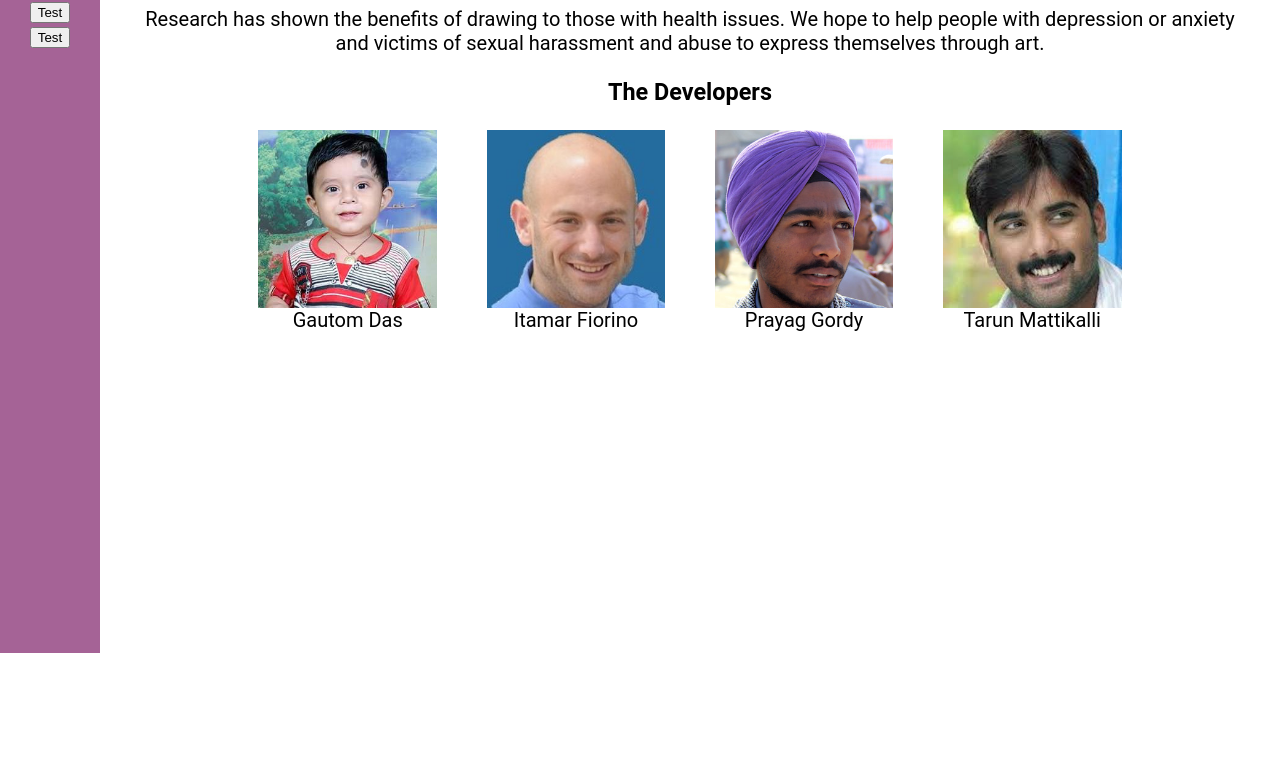
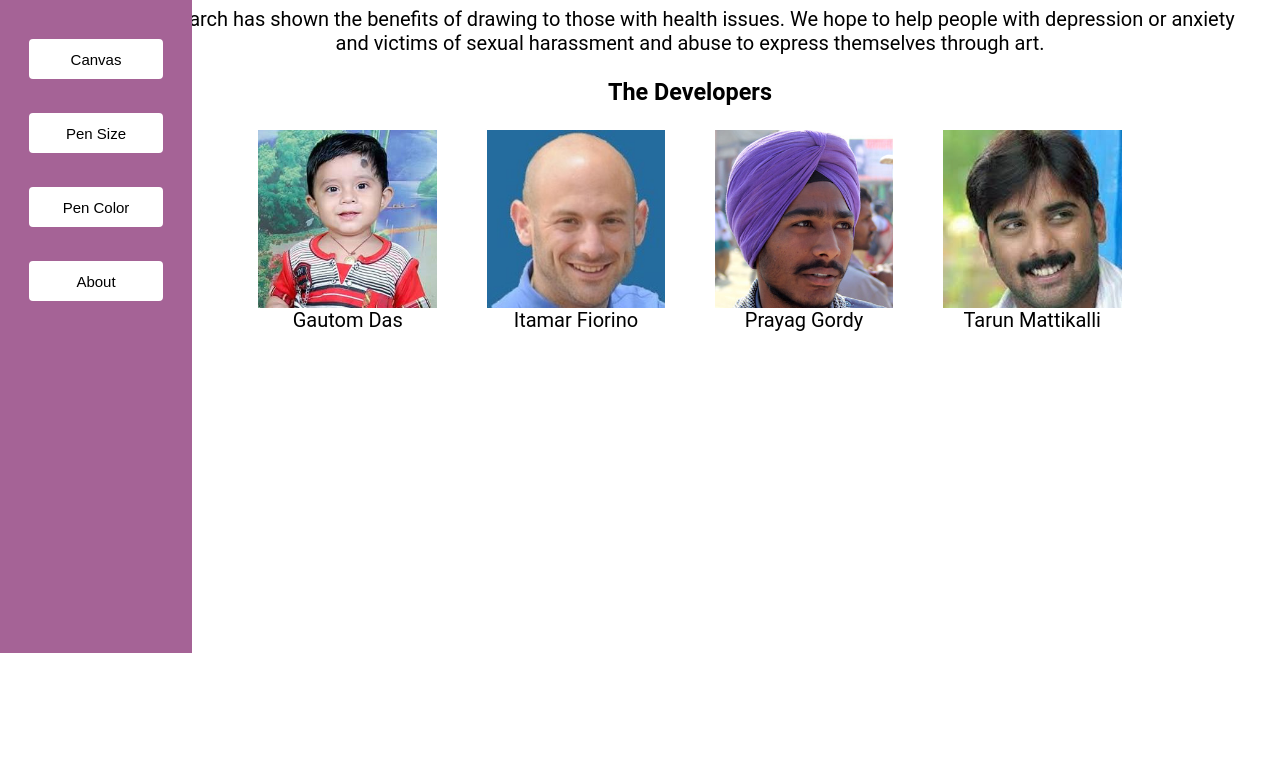
Before and after one commit to itamarfiorino/Lighthouse, a website: page public/about.html in a window 1280 px wide. Shown: the part 147-920 px from the top of the page. Drawn offline with nearby package versions, Linux system fonts and the light colour scheme.

Commit message:
button formatting

```diff
--- a/public/about.html
+++ b/public/about.html
@@ -8,11 +8,11 @@
 </head>
 <body>
   <ul style>
-    <li id="Home"><a class="active"><center><input type="image" onclick="location.href='/';" src="images\001-navigational.svg" alt="Lighthouse" height = "65"></center></a></li>
-    <input type="button" width="100%" value="Test"><br>
-    <input type="button" width="100%" value="Test"><br>
-    <input type="button" width="100%" value="Test"><br>
-    <input type="button" width="100%" value="Test"><br>
+    <li id="Home"><a class="active"><center><input type="image" onclick="location.href='/';" src="images\001-navigational.svg" alt="Lighthouse" height = "100"></center></a></li>
+    <br><br><br><input type="button" width="100%" value="Canvas"><br><br>
+    <input style="button"type="button" width="100%" value="Pen Size"><br><br>
+    <input style="button"type="button" width="100%" value="Pen Color"><br><br>
+    <input style="button"type="button" width="100%" value="About"><br><br>
   </ul>
   <div style="margin-left:0px;padding:1px 16px;height:1000px;">
     <div style="margin-left:100px;padding:1px 16px;height:1000px;">
--- a/public/style.css
+++ b/public/style.css
@@ -14,11 +14,11 @@ ul {
     list-style-type: none;
     margin: 0;
     padding: 0;
-    width: 100px;
+    width: 15%;
     background-color: #A56396;
     position: fixed;
     height: 100%;
-    overflow: auto;
+    overflow: hidden;
     vertical-align: middle;
 }
 li a {
@@ -37,7 +37,6 @@ li a.active {
 }
 
 li a:hover {
-    background-color: #E086CB;
     vertical-align: middle;
 }
   #canvas {
@@ -85,11 +84,40 @@ li a:hover {
        display: block;
        background-color: #FFFFFF
     }
-    #button{
-      background: #fff;
+/*for boxes*/
+#image{
 
-    }
-/*for boxes*/
+}
+ul input {
+  display: inline-block;
+  border-radius: 4px;
+  border: 2px solid #fff;
+  background-color: #fff;
+  color: #000;
+  text-align: center;
+  font-size: 15px;
+  padding: 1px;
+  width: 70%;
+  height: 40px;
+  transition: all 0.5s;
+  cursor: pointer;
+  margin: 5px;
+}
+ul input:hover{
+  display: inline-block;
+  border-radius: 4px;
+  background-color: #f4511e;
+  border: 2px solid #fff;
+  color: #FFFFFF;
+  text-align: center;
+  font-size: 15px;
+  padding: 1px;
+  width: 70%;
+  height: 50px;
+  transition: all 0.5s;
+  cursor: pointer;
+  margin: 5px;
+}
 .square {
     float:left;
     position: relative;
```
Also changed, not shown: public/index.html (+2 -2 lines).
